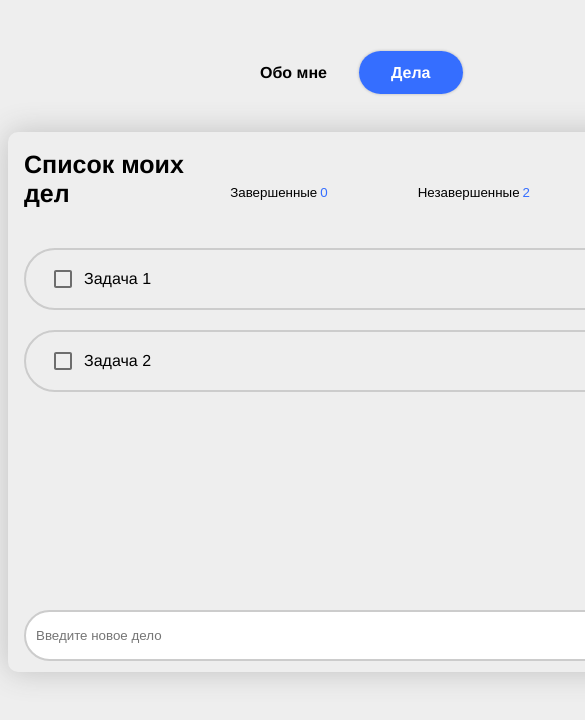
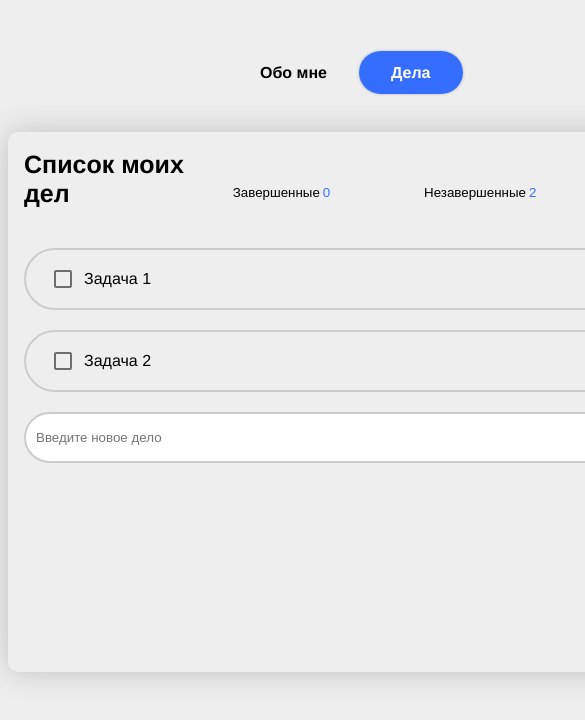
Before and after one commit to Ayana-js/ReactJs, a React (Create React App) app: page /todo in a window 390 px wide. Shown: the top 720 px of the page, 585 px wide, since content can reach past the window. Built offline with nearby package versions, Linux system fonts and the light colour scheme.

Commit message:
no message

```diff
--- a/src/components/App/App.module.css
+++ b/src/components/App/App.module.css
@@ -49,6 +49,10 @@ body {
   }
 
   @media (max-width: 520px) {
+    .wrap {
+      position: fixed;
+    }
+
     .header {
       background: none;
       width: 500px;
--- a/src/components/InputItem/InputItem.module.css
+++ b/src/components/InputItem/InputItem.module.css
@@ -3,7 +3,6 @@
     justify-content: space-between;
     align-items: flex-start;
     margin-top: auto;
-    position: fixed;
     top: 600px;
 }
 
@@ -76,9 +75,6 @@
     top: 610px;
     width: 680px;
   }
-  .button {
-    padding: auto;
-  }
 }
 
 @media (min-width:1205px) and (max-width: 1500px) {
```
